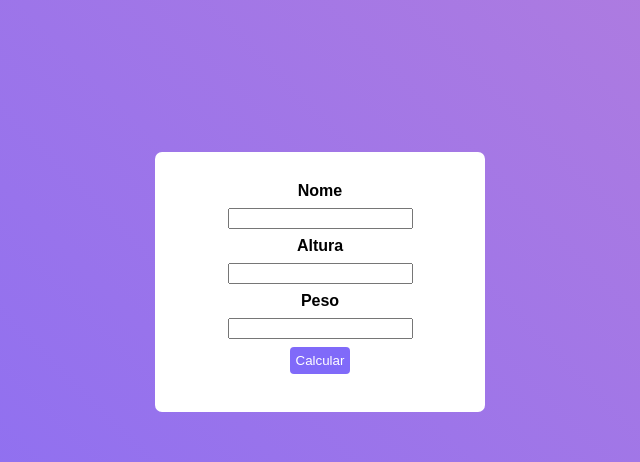
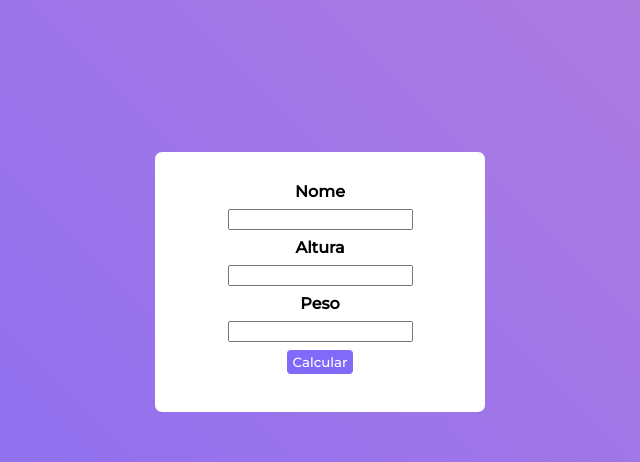
Before and after one commit to lorenarbt/CaculadoraIMC, a plain HTML site: page index.html in a window 1280 px wide. Shown: the top 462 px of the page, 320-960 px from the left. Drawn offline with Linux system fonts and the light colour scheme.

Commit message:
alterações no front-end

```diff
--- a/index.html
+++ b/index.html
@@ -2,8 +2,16 @@
 <html lang="en">
 <head>
 	<meta charset="UTF-8">
+
 	<meta name="viewport" content="width=device-width, initial-scale=1.0">
-	<title>IMC</title>
+
+	<link rel="stylesheet" href="https://fonts.googleapis.com">
+
+	<link rel="preconnect" href="https://fonts.gstatic.com" crossorigin>
+
+	<link href="https://fonts.googleapis.com/css2?family=Montserrat:ital,wght@0,100;0,200;0,300;0,400;0,500;1,100;1,200;1,300;1,400;1,500&family=Roboto:ital,wght@0,300;0,400;0,500;1,100;1,300;1,400&display=swap" rel="stylesheet">
+
+<title>IMC</title>
 </head>
 <body>
 
--- a/style.css
+++ b/style.css
@@ -5,7 +5,7 @@ html {
 body {
 	background: no-repeat linear-gradient(45deg, #806af9, #b57edc);
 	color: #000000;
-	font-family: arial;
+	font-family: montserrat;
 }
 
 #content * {
@@ -50,6 +50,8 @@ button{
 	height: 30px;
 	margin-top: 30px;
 	cursor: pointer;
+	font-family: montserrat;
+	font-weight: 500;
 }
 
 button:hover{
```
Also changed, not shown: result.html (+7 -0 lines).
